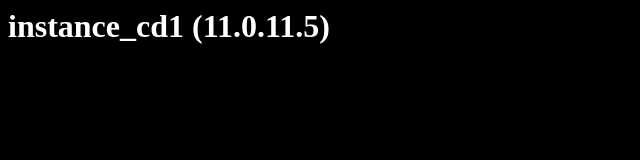
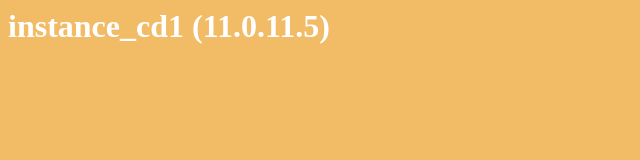
Before and after one commit to napbautista/update-web-page-lb-scripts, a plain HTML site: page web/index.html in a window 1280 px wide. Shown: the whole page, without its empty margins (0-640 px from the left). Drawn offline with Linux system fonts and the light colour scheme.

Commit message:
Update index.html

```diff
--- a/web/index.html
+++ b/web/index.html
@@ -1,5 +1,5 @@
 <html>
-<body bgcolor="#000000">
+<body bgcolor="#F2BB66">
 <h1 style="color:#FFFFFF;">instance_cd1 (11.0.11.5)</h1>
 </body>
 </html>
```
